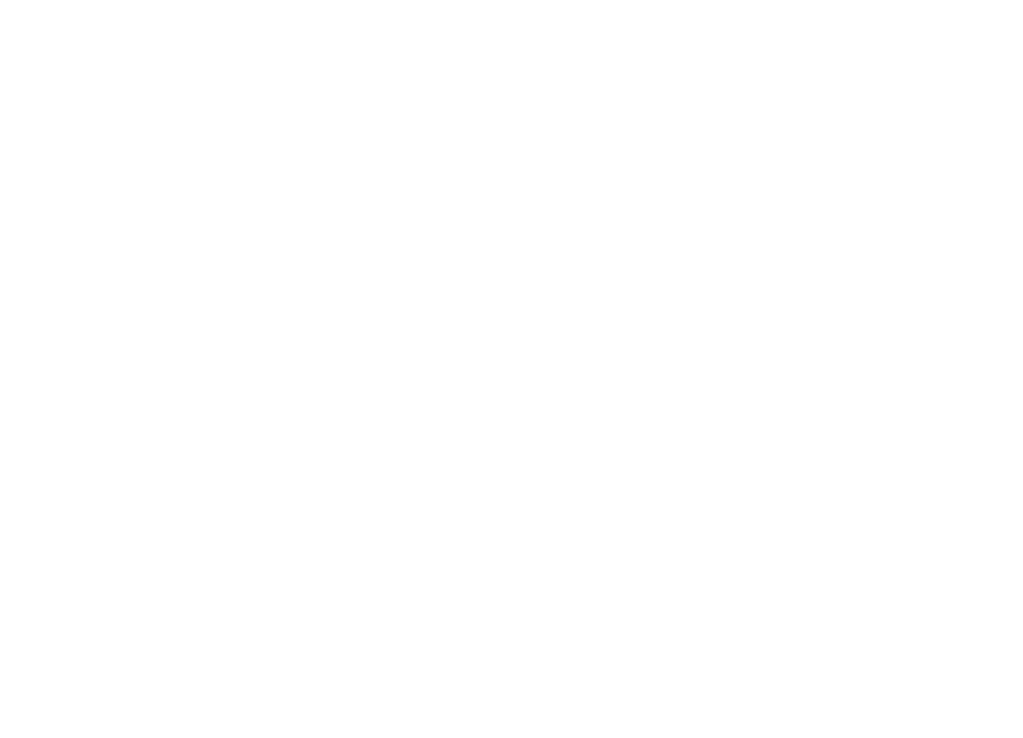
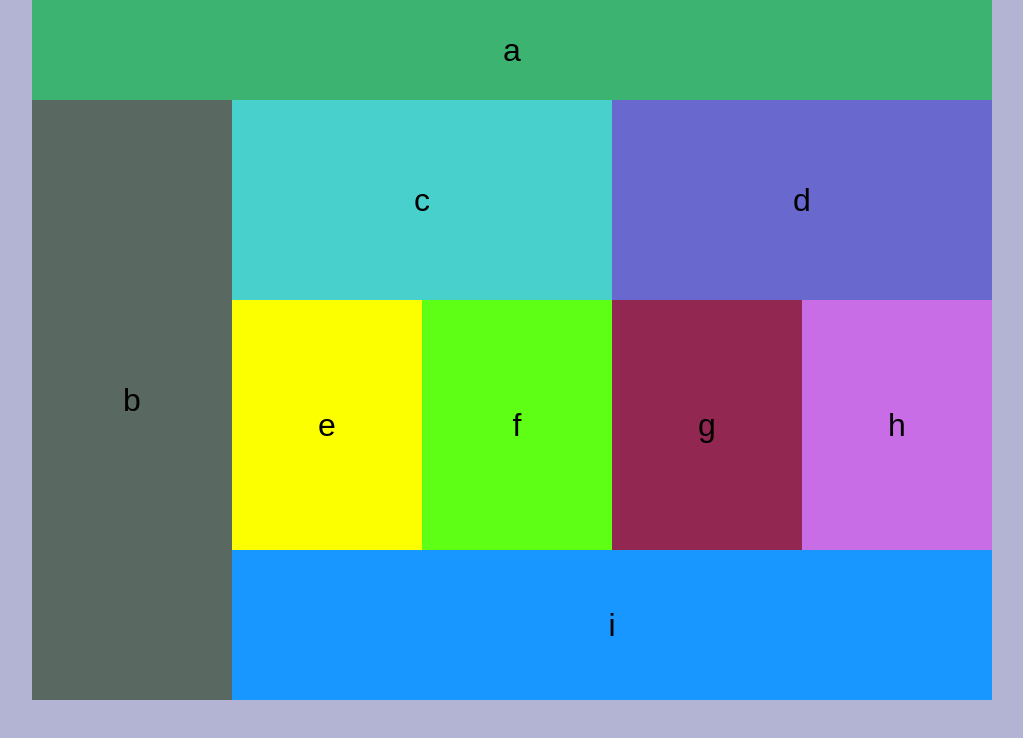
Before and after one commit to jswill88/lab-01, a plain HTML site: page index.html in a window 1280 px wide. Shown: the whole page, without its empty margins (128-1151 px from the left). Drawn offline with Linux system fonts and the light colour scheme.

Commit message:
complete both sections

```diff
--- a/css/base.css
+++ b/css/base.css
@@ -0,0 +1,21 @@
+* {
+  background-color: rgb(185, 167, 167);
+  box-sizing: border-box;
+  text-align: center;
+}
+body {
+  max-width: 480px;
+  margin: 0 auto;
+  font-size: 2em;
+  font-family: Arial, Helvetica, sans-serif;
+}
+
+@media only screen and (min-width: 768px) {
+  * {
+  background-color: rgb(179, 179, 211);
+  }
+  body {
+    min-width: 960px;
+    max-width: 960px;
+  }
+}
--- a/css/layout.css
+++ b/css/layout.css
@@ -0,0 +1,16 @@
+div {
+  float: left;
+  width: 480px;
+}
+section div {
+  height: 250px;
+  line-height: 250px;
+  width: 240px;
+}
+@media only screen and (min-width: 768px) {
+  section div {
+    height: 250px;
+    line-height: 250px;
+    width: 190px;
+  }
+}
--- a/css/module.css
+++ b/css/module.css
@@ -0,0 +1,77 @@
+header div {
+  height: 75px;
+  line-height: 75px;
+  background-color: rgba(44, 219, 219, 0.425);
+}
+main > div:first-child{
+  height: 150px;
+  line-height: 150px;
+  background-color: rgb(176, 110, 238);
+}
+main > div {
+  background-color: coral;
+  height: 125px;
+  line-height: 125px;
+}
+main > div:nth-of-type(3) {
+  background-color: rgb(163, 238, 25);
+}
+section div:first-child {
+  background-color: darkorange;
+}
+section div:nth-of-type(2) {
+  background-color: deeppink;
+}
+section div:nth-of-type(3) {
+  background-color: rgb(40, 146, 123);
+}
+section div:last-of-type {
+  background-color: rgb(255, 0, 85);
+}
+footer div {
+  height: 80px;
+  line-height: 80px;
+  background-color: mediumpurple;
+}
+
+@media only screen and (min-width: 768px) {
+ header div {
+   width: 960px;
+   height: 100px;
+   line-height: 100px;
+   background-color: mediumseagreen;
+ }
+ main > div:first-child{
+  width: 200px;
+  height: 600px;
+  line-height: 600px;
+  background-color: rgba(20, 46, 9, 0.555);
+}
+main > div {
+  width: 380px;
+  height: 200px;
+  line-height: 200px;
+  background-color: mediumturquoise;
+}
+main > div:nth-of-type(3) {
+  background-color: rgb(104, 104, 207);
+}
+section div:first-child {
+  background-color: rgb(251, 255, 0);
+}
+section div:nth-of-type(2) {
+  background-color: rgb(94, 255, 20);
+}
+section div:nth-of-type(3) {
+  background-color: rgb(146, 40, 81);
+}
+section div:last-of-type {
+  background-color: rgb(201, 109, 230);
+}
+footer div {
+  width: 760px;
+  height: 150px;
+  line-height: 150px;
+  background-color: rgb(23, 151, 255);
+}
+}
--- a/index.html
+++ b/index.html
@@ -14,11 +14,23 @@
 </head>
 
 <body>
-  <header></header>
-  <main></main>
-  <footer></footer>
+  <header>
+    <div>a</div>
+  </header>
+  <main>
+    <div>b</div>
+    <div>c</div>
+    <div>d</div>
+    <section>
+      <div>e</div>
+      <div>f</div>
+      <div>g</div>
+      <div>h</div>
+    </section>
+  </main>
+  <footer>
+    <div>i</div>
+  </footer>
 </body>
 
-
-
 </html>
```
